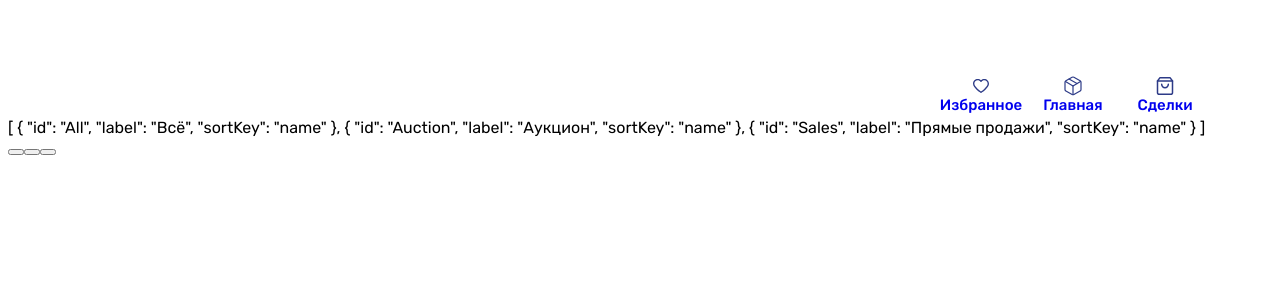
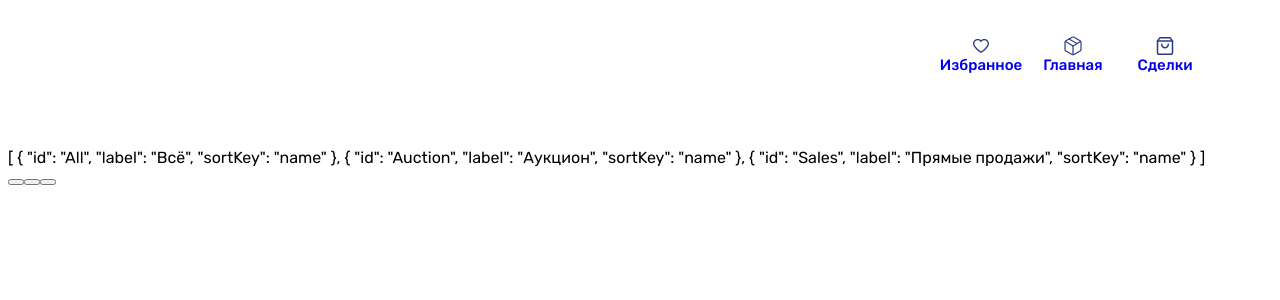
Before and after one commit to nasty23-star/store, a Vue app: page / in a window 1280 px wide. Shown: the top 300 px of the page. Built offline with nearby package versions, Linux system fonts and the light colour scheme; the HTML template or start-up script is replaced by a standard one.

Commit message:
Перенесла кнопку назад в основной компонент

```diff
--- a/src/App.vue
+++ b/src/App.vue
@@ -1,7 +1,16 @@
-<script setup lang="ts"></script>
+<script setup lang="ts">
+import { useRoute } from 'vue-router'
+import { computed } from 'vue'
+
+const route = useRoute()
+const showBackButton = computed(() => route.path === '/favourite' || route.path === '/deals')
+</script>
 
 <template>
-  <main>
+  <div class="container">
+    <router-link v-if="showBackButton" to="/">
+      <button class="button-back">Назад</button>
+    </router-link>
     <header class="header">
       <nav class="navigation">
         <router-link to="/favourite" class="nav-link"
@@ -96,20 +105,35 @@
       </nav>
     </header>
     <router-view />
-  </main>
+  </div>
 </template>
 
 <style scoped>
-main {
+.container {
   max-width: 1200px;
 }
+.button-back {
+  width: 212px;
+  background: #f4f5f9;
+  font-size: 15px;
+  font-weight: 600;
+  color: #2d3b87;
+  border: none;
+  height: 50px;
+  border-radius: 10px;
+  margin-top: 20px;
+}
 
+.button-back:hover {
+  background-color: #e0e3ee;
+}
 header {
   width: 100%;
-  height: 110px;
+  height: 70px;
   display: flex;
   justify-content: end;
   align-items: end;
+  margin-bottom: 70px;
 }
 
 nav {
```
